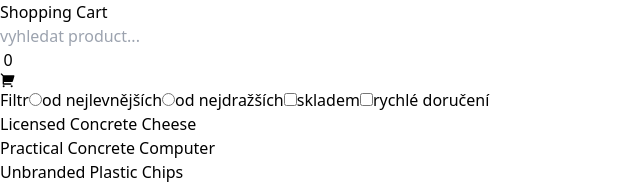
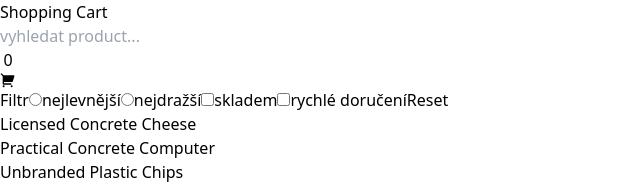
Before and after one commit to JGCZE/E_shop_new, a React (Vite) app: page / in a window 1280 px wide. Shown: the top 184 px of the page, without its empty margins (0-640 px from the left). Built offline with nearby package versions, Linux system fonts and the light colour scheme.

Commit message:
radio button edit

```diff
--- a/src/components/Filters.tsx
+++ b/src/components/Filters.tsx
@@ -1,29 +1,29 @@
 
 const Filters = () => {
   return (
-    <div className="filters bg-cyan-400 p-2 flex flex-col w-[20%] m-2 h-20vh">
+    <div className="filters bg-blue-400 p-2 flex flex-col w-[20%] m-2 h-20vh">
         <span className="filter-title">Filtr</span>
 
         {/* Rdio buttons - for prices */}
         <span>
-           <input type="radio"/>
-           <label htmlFor="">od nejlevnějších</label>
+           <input type="radio" id="descending" name="price"/>
+           <label htmlFor="descending">nejlevnější</label>
         </span>
         <span>
-              <input type="radio"/>
-              <label htmlFor="">od nejdražších</label>
+              <input type="radio" id="ascending" name="price"/>
+              <label htmlFor="ascending">nejdražší</label>
         </span>
 
         {/* Checkboxes for product filtering */}
         <span>
-            <input type="checkbox"/>
-            <label htmlFor="">skladem</label>
+            <input type="checkbox" id="inStock"/>
+            <label htmlFor="inStock">skladem</label>
         </span>
         <span>
-            <input type="checkbox"/>
-            <label htmlFor="">rychlé doručení</label>
+            <input type="checkbox" id="fastDelivery"/>
+            <label htmlFor="fastDelivery">rychlé doručení</label>
         </span>
-
+        <button>Reset</button>
     </div>
   )
 }
```
